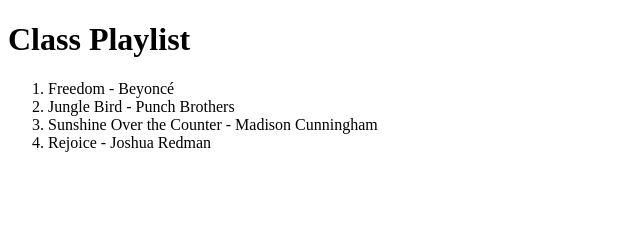
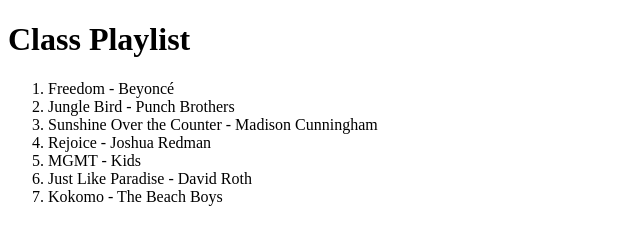
Before and after one commit to bstn-jan-2025-na/playlist, a plain HTML site: page index.html in a window 1280 px wide. Shown: the whole page, without its empty margins (0-640 px from the left). Drawn offline with Linux system fonts and the light colour scheme.

Commit message:
Add songs to ordered list

```diff
--- a/index.html
+++ b/index.html
@@ -1,11 +1,13 @@
 <!DOCTYPE html>
 <html lang="en">
+
 <head>
   <meta charset="UTF-8" />
   <meta http-equiv="X-UA-Compatible" content="IE=edge" />
   <meta name="viewport" content="width=device-width, initial-scale=1.0" />
   <title>Playlist</title>
 </head>
+
 <body>
   <h1>Class Playlist</h1>
 
@@ -14,6 +16,10 @@
     <li>Jungle Bird - Punch Brothers</li>
     <li>Sunshine Over the Counter - Madison Cunningham</li>
     <li>Rejoice - Joshua Redman</li>
+    <li>MGMT - Kids</li>
+    <li>Just Like Paradise - David Roth</li>
+    <li>Kokomo - The Beach Boys</li>
   </ol>
 </body>
+
 </html>
```
Lines whose indentation alone changed are shown as unchanged.
